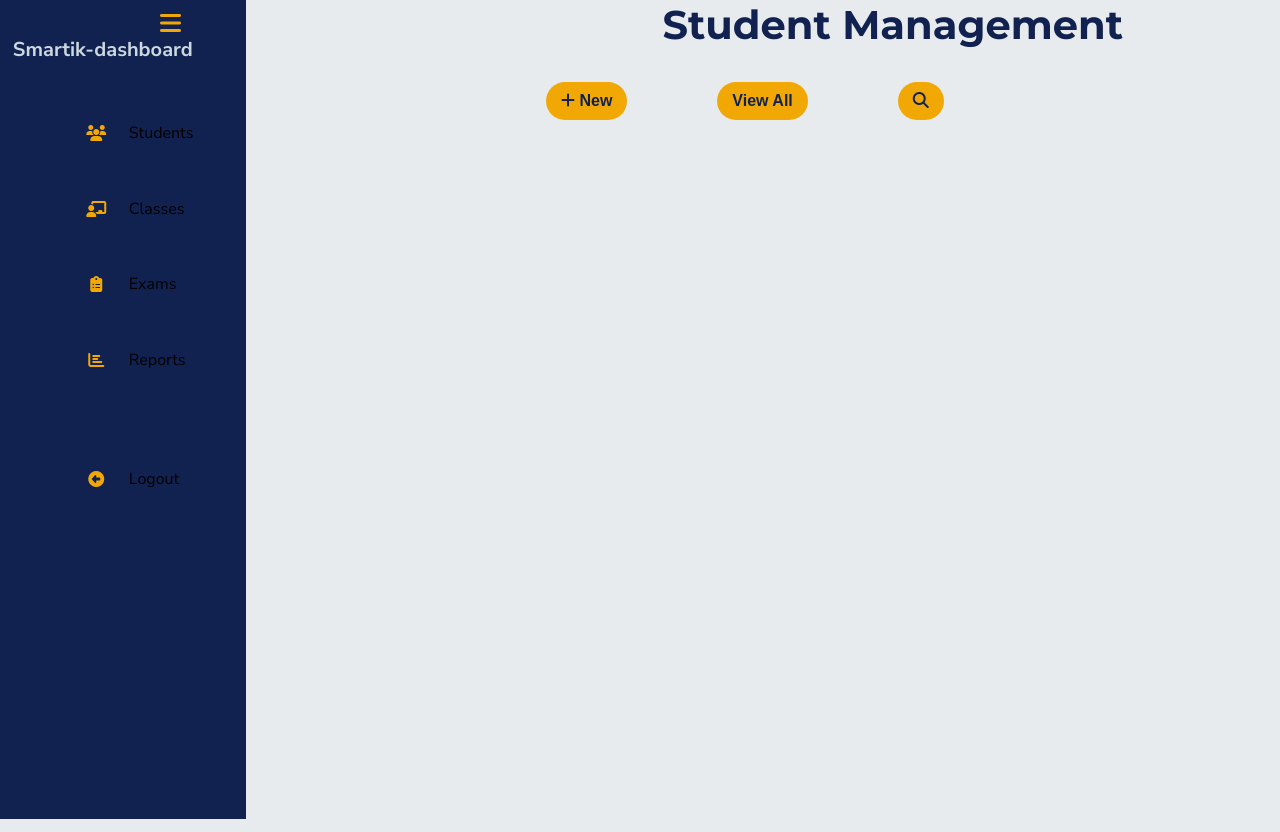
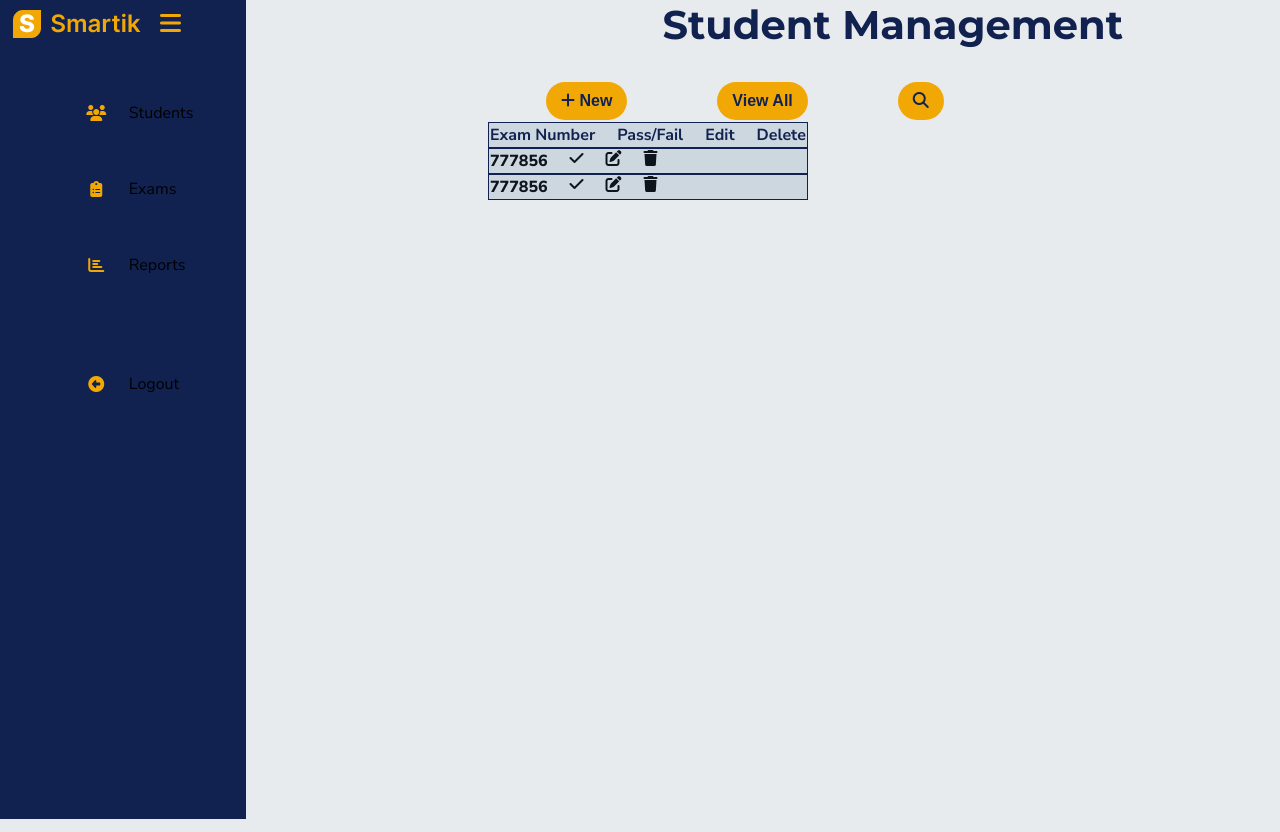
Before and after one commit to ElectroniGo/smartik, an Electron app: page apps/desktop/src/index.html in a window 1280 px wide. Both pictures are taken after a click on the icon 45 px from the left and 28 px from the top of the page. Shown: the top 832 px of the page. Drawn offline with Linux system fonts and the light colour scheme.

```diff
--- a/apps/desktop/src/index.css
+++ b/apps/desktop/src/index.css
@@ -53,12 +53,10 @@
 .sidebar.active {
   width: 220px;
 }
-.logo h4{
-  color: #cdd7df;
-  font-size: 20px;
+.logo{
   opacity: 0;
 }
-.sidebar.active .logo h4{
+.sidebar.active .logo{
   opacity: 1;
 }
 #btn{
@@ -146,3 +144,25 @@
   margin-bottom: 15px;
   text-align: center;
 }
+#students{
+  align-items: center;
+  color: #0e141c;
+  display: flex;
+  flex-direction: row;
+  margin-left: 150px;
+}
+tr{
+  background-color: #cdd7df;
+  border: 1px solid #112250;
+  color: #112250;
+  display: flex;
+  flex-direction: row;
+  font-weight: 800;
+  gap: 20px;
+}
+td{
+  color: #0e141c;
+  display: flex;
+  gap: 95px;
+  text-align: center;
+}
--- a/apps/desktop/src/index.html
+++ b/apps/desktop/src/index.html
@@ -8,14 +8,12 @@
   <body>
     <nav class="sidebar">
       <div class="logo">
-        <h4>Smartik-dashboard</h4>
+        <img src="Vector.png">
+      </div>
         <i class="fa-solid fa-bars" id="btn"></i>
         <ul class="nav-links">
           <li>
             <a href="#student"><i class="fa-solid fa-users"></i><span>Students</span></i></a>
-          </li>
-          <li>
-            <a href=""><i class="fa-solid fa-chalkboard-user"></i><span>Classes</span></i></a>
           </li>
           <li>
             <a href=""><i class="fa-solid fa-clipboard-list"></i><span>Exams</span></i></a>
@@ -40,6 +38,28 @@
         <button class="btn" title="Search"><i class="fa-solid fa-magnifying-glass"></i></button>
         </div>
       </div>
+      <div id="students">
+        <table>
+          <tr>
+          <th>Exam Number</th>
+          <th>Pass/Fail</th>
+          <th>Edit</th>
+          <th>Delete</th>
+          </tr>
+          <tr>
+            <td>777856</td>
+            <td><i class="fa-solid fa-check"></i></td>
+            <td><i class="fa-solid fa-pen-to-square"></i></td>
+            <td><i class="fa-solid fa-trash"></i></td>
+          </tr>
+          <tr>
+            <td>777856</td>
+            <td><i class="fa-solid fa-check"></i></td>
+            <td><i class="fa-solid fa-pen-to-square"></i></td>
+            <td><i class="fa-solid fa-trash"></i></td>
+          </tr>
+        </table>
+      </div>
     </section>
 
     <script>
@@ -48,6 +68,35 @@
       btn.addEventListener('click', () =>{
         sidebar.classList.toggle('active')
       })
+      let root = "http://localhost:1323/api/v1/";
+      function fetchStudents(){
+        fetch(root + 'students')
+          .then(function (response) {
+            return response.json();
+          })
+            .then(function (data) {
+              displayStudents(data);
+            });
+        }
+        /*function displayStudents(data){
+          output = "<table>";
+            if (!data || data.length === 0) {
+            output = `<p>No students found. Please add a student to get started.</p>`;
+            }else{
+            for (a in data){
+              output += `
+                <tr onclick="editContact(${data[a].id})">
+                                <td><h5>${data[a].exam_number}</h5></td>
+                                <td><h5>${data[a].first_name}</h5></td>
+                                <td><h5>${data[a].last_name}</h5></td>
+                            </tr>
+              `;
+            }
+          }
+            output += "</table>";
+            document.getElementById('students').innerHTML = output;
+        }
+        window.addEventListener('DOMContentLoaded', fetchStudents);*/
     </script>
   </body>
 </html>
```
Also changed, not shown: apps/desktop/src/newstudent.html (+7 -7 lines), apps/desktop/src/viewall.html (+1 -1 lines), apps/desktop/src/Vector.png (added), 2 other files.
